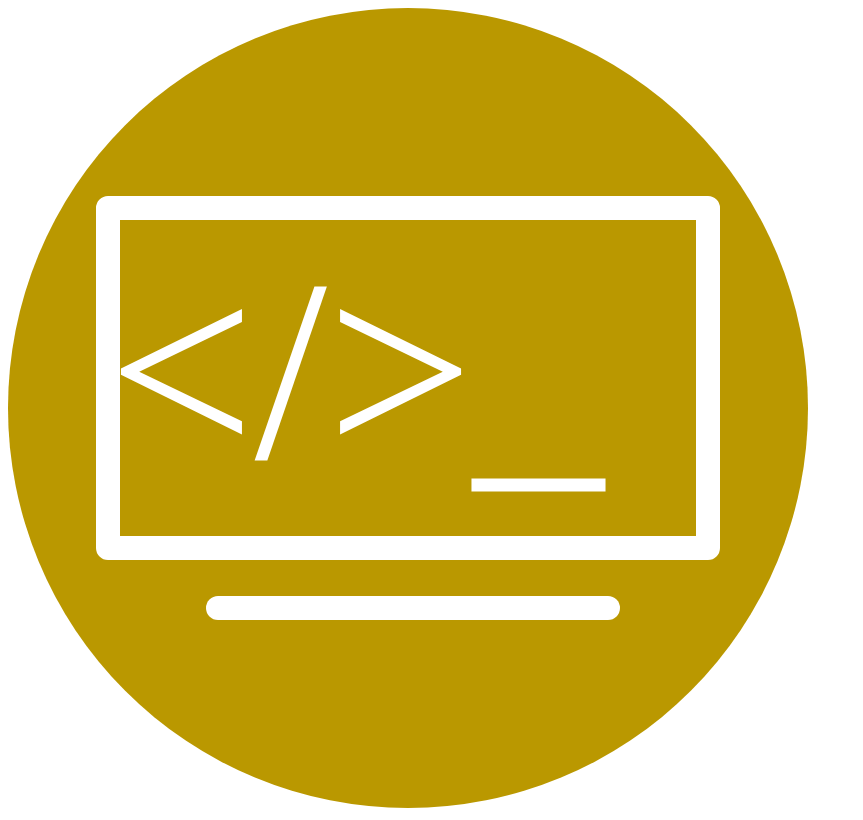
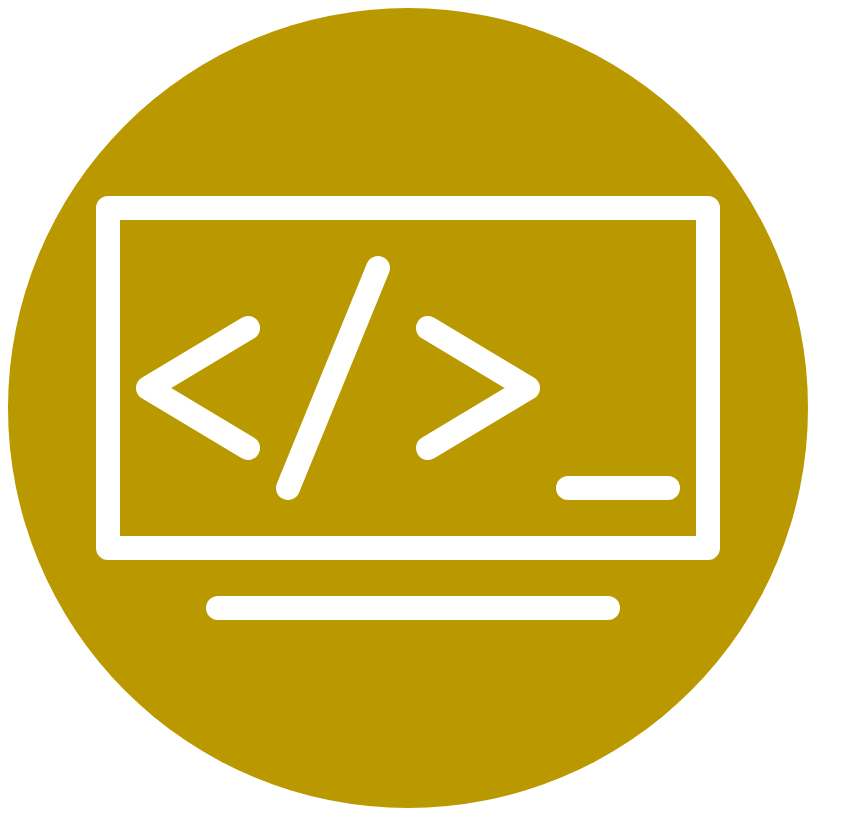
Before and after one commit to cgrundman/svg-logos, a plain HTML site: page Logos/programming.html in a window 1280 px wide. Shown: the whole page, without its empty margins (0-863 px from the left). Drawn offline with Linux system fonts and the light colour scheme.

Commit message:
Update programming.html

```diff
--- a/Logos/programming.html
+++ b/Logos/programming.html
@@ -10,8 +10,11 @@
       <g>
         <polyline points="50 270 50 100 350 100 350 270 50 270" stroke="white" fill="transparent" stroke-width="12" stroke-linecap="round" stroke-linejoin="round" />
         <polyline points="105 300 300 300 " stroke="white" fill="transparent" stroke-width="12" stroke-linecap="round" stroke-linejoin="round" />
-        <text x="50" y ="225" fill="white" font-size="130" >&lt;/&gt;_</text>
+        <polyline points="280 240 330 240 " stroke="white" fill="transparent" stroke-width="12" stroke-linecap="round" stroke-linejoin="round" />
+        <polyline points="120 220 70 190 120 160" stroke="white" fill="transparent" stroke-width="12" stroke-linecap="round" stroke-linejoin="round" />
+        <polyline points="140 240 185 130" stroke="white" fill="transparent" stroke-width="12" stroke-linecap="round" stroke-linejoin="round" />
+        <polyline points="210 220 260 190 210 160" stroke="white" fill="transparent" stroke-width="12" stroke-linecap="round" stroke-linejoin="round" />
       </g>
     </g>
-  </svg>
+  </svg
 </html>
```
